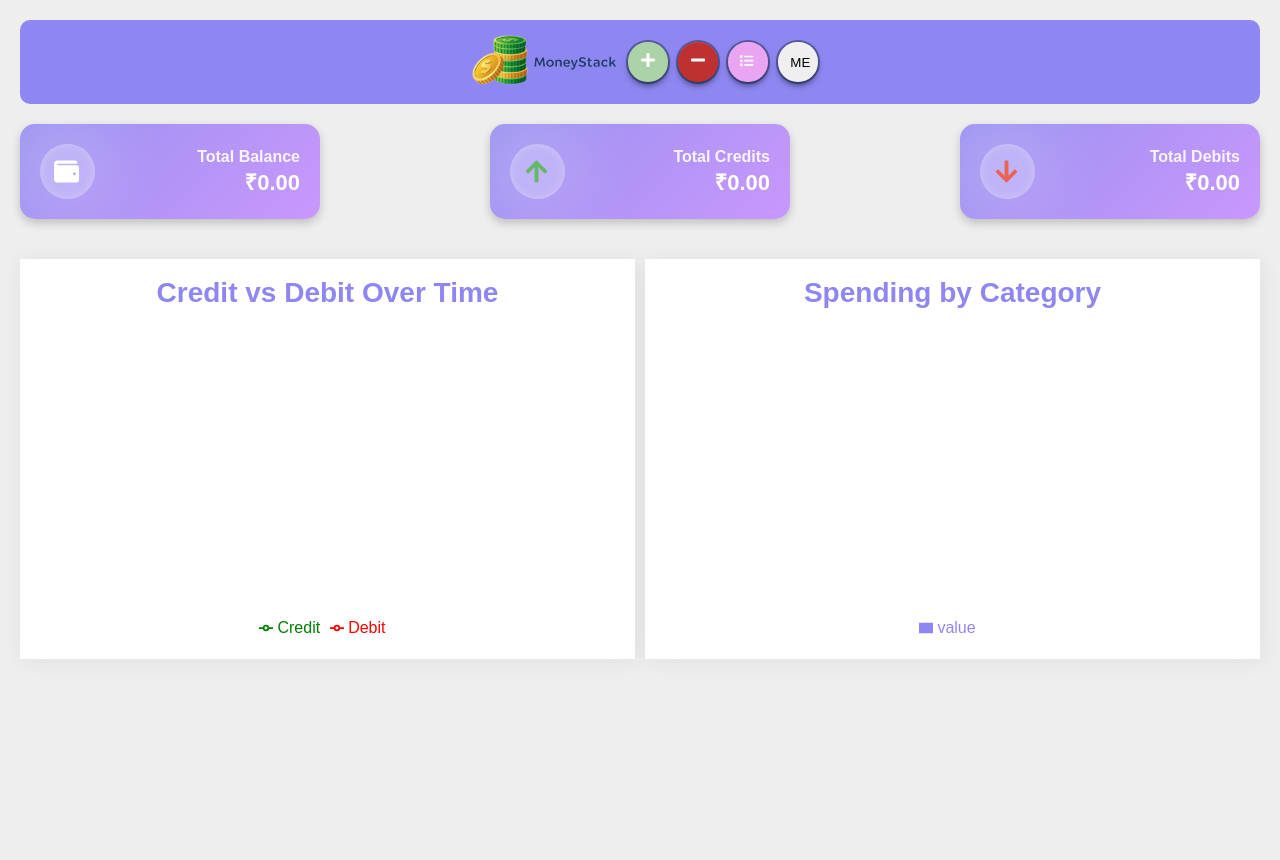
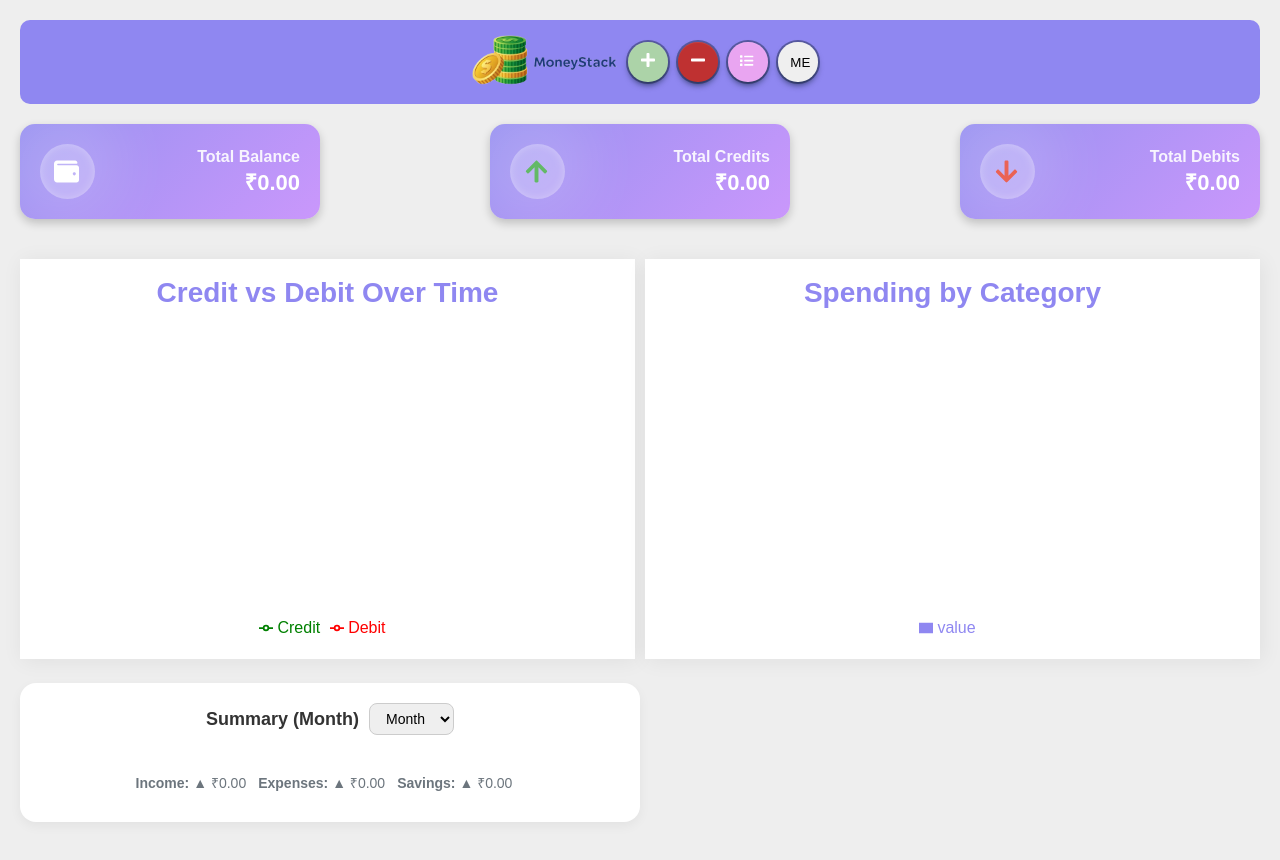
Before and after one commit to SavyaAaseya/moneystack, a React (Create React App) app: page / in a window 1280 px wide. Shown: the top 860 px of the page. Before the commit the page ends 800 px from the top, so only its background shows below. Built offline with nearby package versions, Linux system fonts and the light colour scheme.

Commit message:
Added Summary category wise in dashboard

```diff
--- a/src/app.css
+++ b/src/app.css
@@ -899,3 +899,64 @@ td {
 .upload-btn input[type="file"] {
   display: none;
 }
+.comparison-summary {
+  margin: 24px 0;
+  padding: 20px 24px;
+  border-radius: 16px;
+  background: #ffffff;
+  box-shadow: 0 4px 12px rgba(0, 0, 0, 0.05);
+  transition: all 0.3s ease-in-out;
+  font-family: "Inter", sans-serif;
+  max-width: 50%;
+}
+
+.comparison-header {
+  display: flex;
+  justify-content: space-between;
+  align-items: center;
+  margin-bottom: 16px;
+}
+
+.comparison-header h3 {
+  font-size: 18px;
+  font-weight: 600;
+  margin: 0;
+  color: #333;
+}
+
+.comparison-header select {
+  padding: 6px 12px;
+  border: 1px solid #ccc;
+  border-radius: 8px;
+  font-size: 14px;
+  margin-top: 0px;
+  margin-left: 10px;
+}
+
+.comparison-body {
+  font-size: 14px;
+  color: #444;
+  line-height: 1.6;
+}
+
+.comparison-body p {
+  margin: 8px 0;
+}
+
+.comparison-body span {
+  display: inline-block;
+  margin-right: 12px;
+  font-weight: 500;
+}
+
+.comparison-body .positive {
+  color: #28a745; /* green */
+}
+
+.comparison-body .negative {
+  color: #dc3545; /* red */
+}
+
+.comparison-body .neutral {
+  color: #6c757d; /* gray */
+}
--- a/src/components/Dashboard/Dashboard.js
+++ b/src/components/Dashboard/Dashboard.js
@@ -50,6 +50,96 @@ const Dashboard = () => {
   const [creditCategories, setCreditCategories] = useState([]);
   const [debitCategories, setDebitCategories] = useState([]);
   const [notes, setNotes] = useState("");
+  const [selectedPeriod, setSelectedPeriod] = useState("month");
+  const [comparisonStats, setComparisonStats] = useState({
+    current: { income: 0, expense: 0, savings: 0 },
+    diff: { income: 0, expense: 0, savings: 0 },
+  });
+
+  // Week vs year vs day
+  useEffect(() => {
+    const stats = getComparisonStats(selectedPeriod, transactions);
+    setComparisonStats(stats);
+  }, [selectedPeriod, transactions]);
+
+  const getComparisonStats = (period, txns) => {
+    const now = new Date();
+    const currentPeriod = filterByPeriod(txns, now, period);
+    const prevDate = shiftDate(now, period, -1);
+    const previousPeriod = filterByPeriod(txns, prevDate, period);
+
+    const sum = (data) => ({
+      income: data
+        .filter((t) => t.type === "credit")
+        .reduce((sum, t) => sum + Number(t.amount), 0),
+      expense: data
+        .filter((t) => t.type === "debit")
+        .reduce((sum, t) => sum + Number(t.amount), 0),
+    });
+
+    const current = sum(currentPeriod);
+    const previous = sum(previousPeriod);
+    const currentSavings = current.income - current.expense;
+    const previousSavings = previous.income - previous.expense;
+
+    return {
+      current: { ...current, savings: currentSavings },
+      diff: {
+        income: current.income - previous.income,
+        expense: current.expense - previous.expense,
+        savings: currentSavings - previousSavings,
+      },
+    };
+  };
+
+  const shiftDate = (date, period, offset) => {
+    const d = new Date(date);
+    switch (period) {
+      case "day":
+        d.setDate(d.getDate() + offset);
+        break;
+      case "week":
+        d.setDate(d.getDate() + 7 * offset);
+        break;
+      case "month":
+        d.setMonth(d.getMonth() + offset);
+        break;
+      case "year":
+        d.setFullYear(d.getFullYear() + offset);
+        break;
+      default:
+        break;
+    }
+    return d;
+  };
+
+  const filterByPeriod = (txns, date, period) => {
+    return txns.filter((t) => {
+      const txnDate = new Date(t.date);
+      switch (period) {
+        case "day":
+          return txnDate.toDateString() === date.toDateString();
+        case "week": {
+          const start = new Date(date);
+          start.setDate(start.getDate() - start.getDay()); // Sunday
+          const end = new Date(start);
+          end.setDate(end.getDate() + 6); // Saturday
+          return txnDate >= start && txnDate <= end;
+        }
+        case "month":
+          return (
+            txnDate.getFullYear() === date.getFullYear() &&
+            txnDate.getMonth() === date.getMonth()
+          );
+        case "year":
+          return txnDate.getFullYear() === date.getFullYear();
+        default:
+          return false;
+      }
+    });
+  };
+
+  // end
 
   const recordsPerPage = 5;
 
@@ -691,6 +781,68 @@ const Dashboard = () => {
           </ResponsiveContainer>
         </div>
       </div>
+      <div className="card-common comparison-summary">
+        <div className="comparison-header">
+          <h3>
+            Summary (
+            {selectedPeriod.charAt(0).toUpperCase() + selectedPeriod.slice(1)})
+          </h3>
+          <select
+            className="input-styles"
+            value={selectedPeriod}
+            onChange={(e) => setSelectedPeriod(e.target.value)}
+          >
+            <option value="day">Day</option>
+            <option value="week">Week</option>
+            <option value="month">Month</option>
+            <option value="year">Year</option>
+          </select>
+        </div>
+
+        <div className="comparison-body">
+          <p>
+            <span
+              className={
+                comparisonStats.diff.income > 0
+                  ? "positive"
+                  : comparisonStats.diff.income < 0
+                  ? "negative"
+                  : "neutral"
+              }
+            >
+              <strong>Income:</strong>{" "}
+              {comparisonStats.diff.income >= 0 ? "▲" : "▼"} ₹
+              {Math.abs(comparisonStats.diff.income).toFixed(2)}
+            </span>
+            <span
+              className={
+                comparisonStats.diff.expense > 0
+                  ? "negative"
+                  : comparisonStats.diff.expense < 0
+                  ? "positive"
+                  : "neutral"
+              }
+            >
+              <strong>Expenses:</strong>{" "}
+              {comparisonStats.diff.expense >= 0 ? "▲" : "▼"} ₹
+              {Math.abs(comparisonStats.diff.expense).toFixed(2)}
+            </span>
+            <span
+              className={
+                comparisonStats.diff.savings > 0
+                  ? "positive"
+                  : comparisonStats.diff.savings < 0
+                  ? "negative"
+                  : "neutral"
+              }
+            >
+              <strong>Savings:</strong>{" "}
+              {comparisonStats.diff.savings >= 0 ? "▲" : "▼"} ₹
+              {Math.abs(comparisonStats.diff.savings).toFixed(2)}
+            </span>
+          </p>
+        </div>
+      </div>
 
       {/* Modal for Adding Transactions */}
       {showModal && (
```
